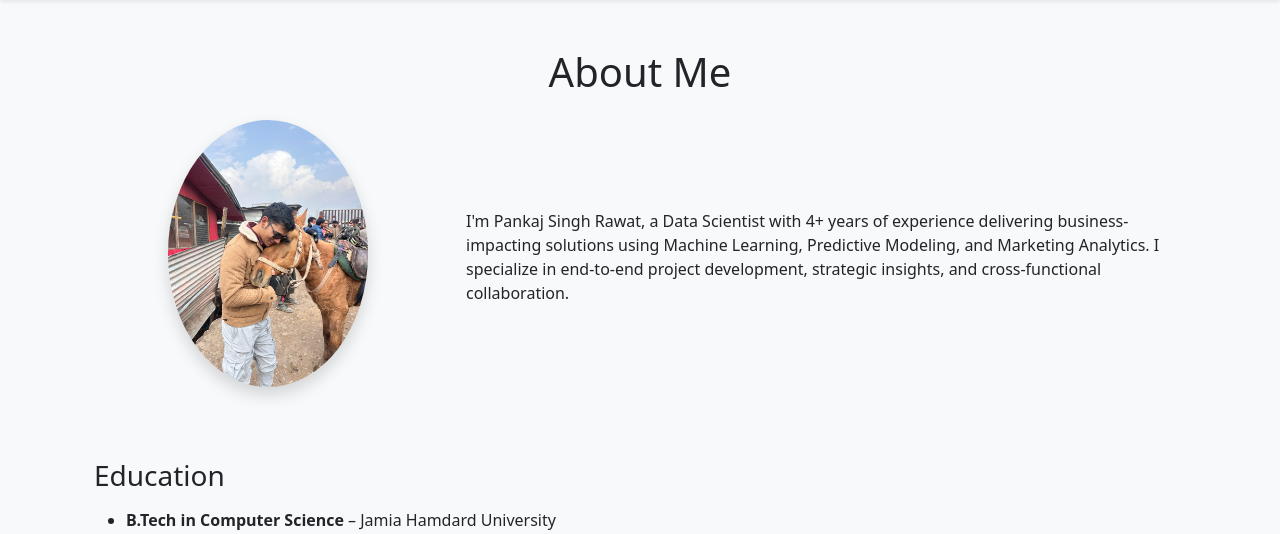
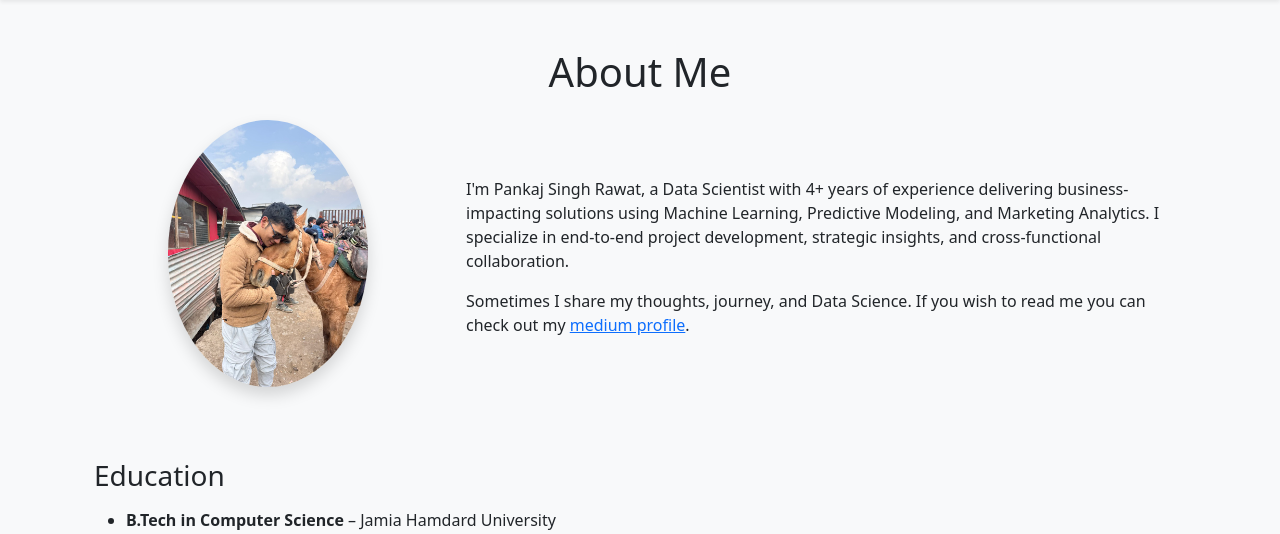
Before and after one commit to jordi399/my_resume_portfolio, a Flask app: page /about in a window 1280 px wide. Shown: the part 56-590 px from the top of the page. Run offline with Flask 3, Linux system fonts and the light colour scheme.

Commit message:
adding my medium profile

```diff
--- a/templates/about.html
+++ b/templates/about.html
@@ -13,6 +13,9 @@
       <p>
         I'm Pankaj Singh Rawat, a Data Scientist with 4+ years of experience delivering business-impacting solutions using Machine Learning, Predictive Modeling, and Marketing Analytics.
         I specialize in end-to-end project development, strategic insights, and cross-functional collaboration.
+      </p>
+      <p>
+        Sometimes I share my thoughts, journey, and Data Science. If you wish to read me you can check out my <a href="https://medium.com/@pankajrawat399">medium profile</a>.
       </p>
     </div>
   </div>
```
